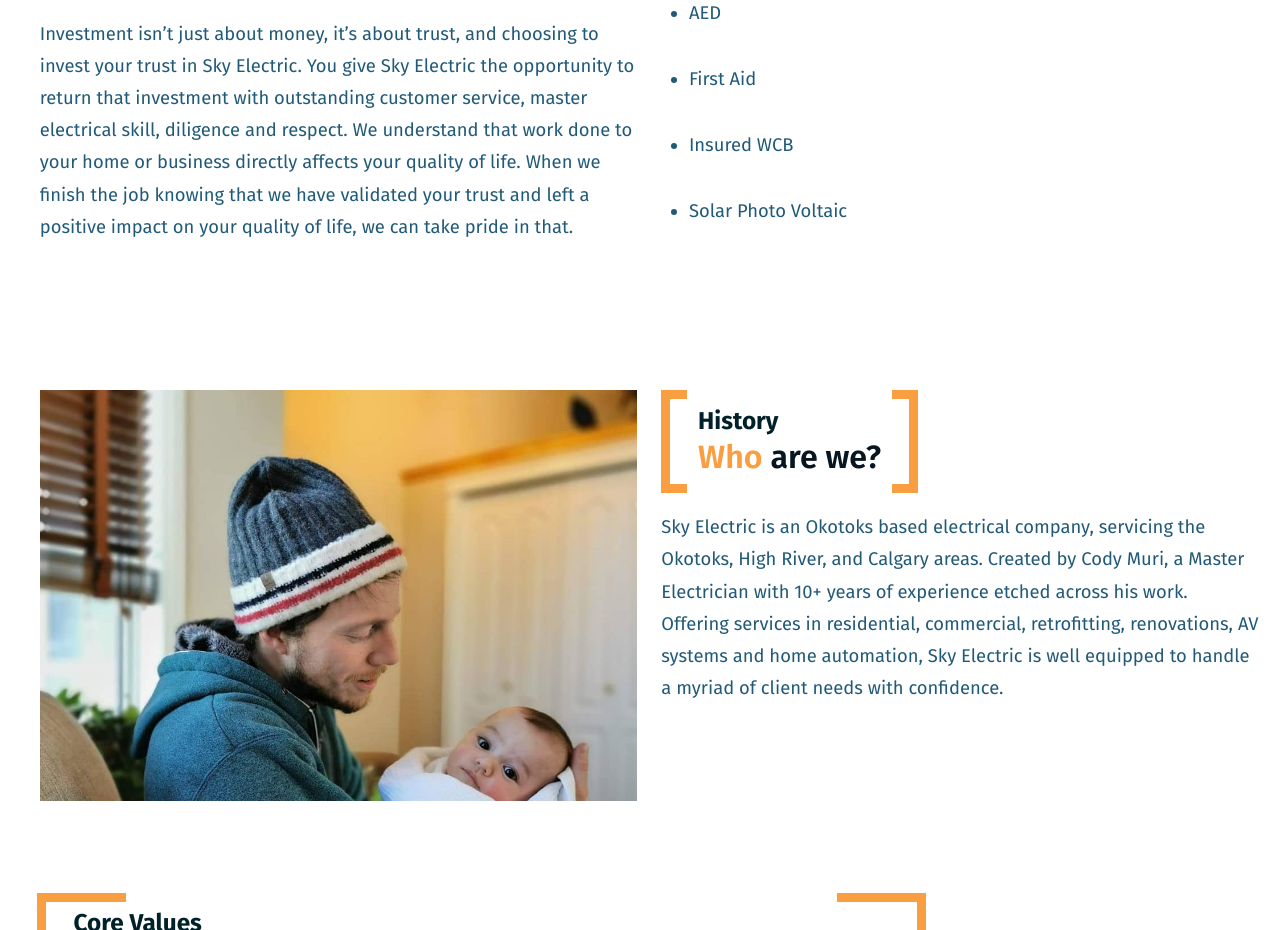
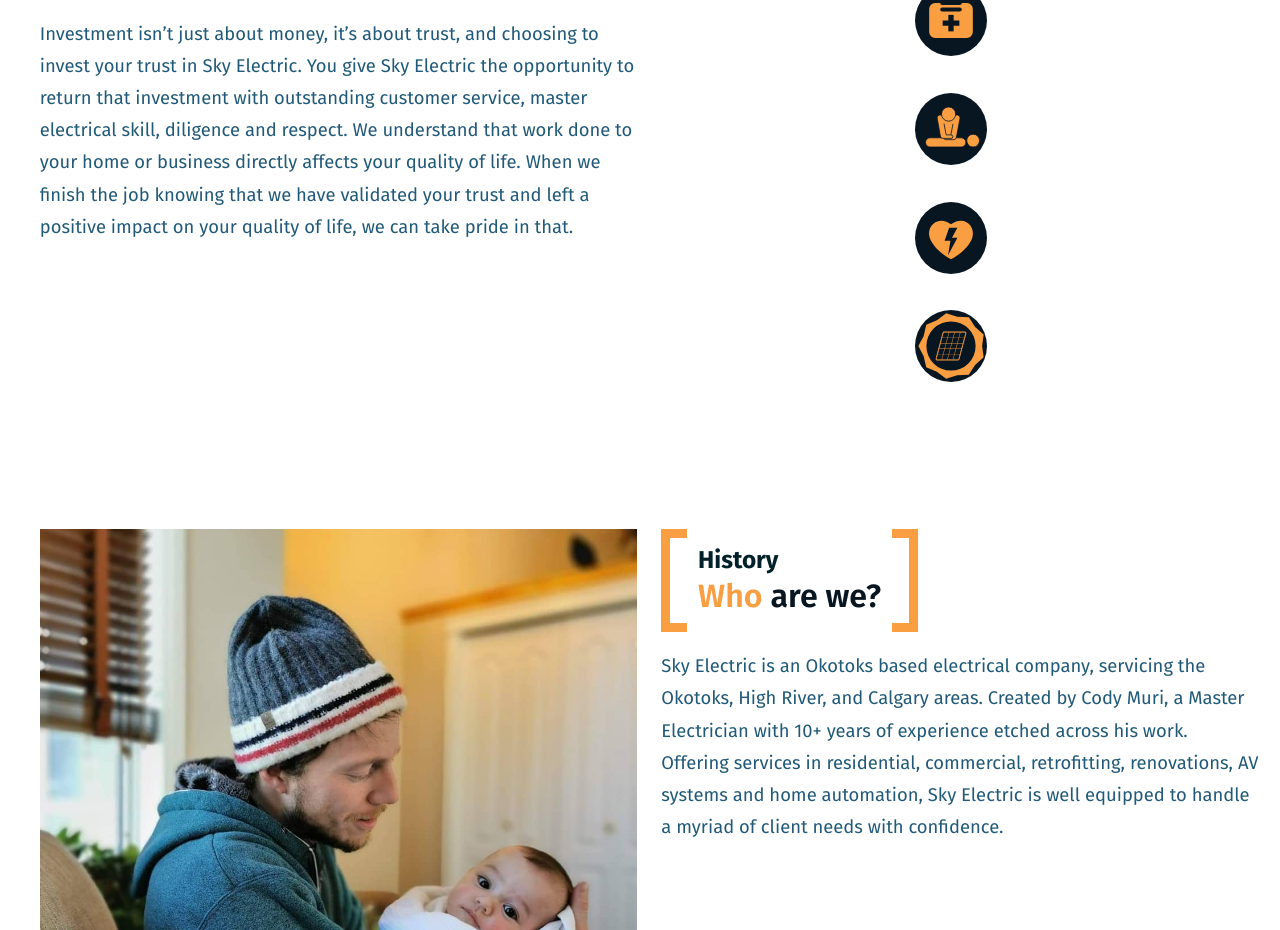
Before and after one commit to JulesRuby/skyelectric, a plain HTML site: page about.html in a window 1280 px wide. Shown: the part 632-1562 px from the top of the page. Drawn offline with Linux system fonts and the light colour scheme.

Commit message:
svg stuff

```diff
--- a/about.html
+++ b/about.html
@@ -97,7 +97,7 @@
 						<img src="./assets/images/service-placeholder-med.jpg" width="400" height="300" alt="lights placeholder">
 					</div> -->
 
-					<div class="head-body-wrap">
+					<div class="head-body-wrap row">
 
 						<!-- <header class="intro-header">
 							<h1 class="intro-heading">
@@ -105,14 +105,19 @@
 							</h1>
 							<p class="heading-subscript"><span class="accent-span">Why</span> you should choose <span class="accent-span">us</span></p>
 						</header> -->
+						<div class="cert-item"><img src="/assets/svg/wcb.svg" alt=""></div>
+						<div class="cert-item"><img src="/assets/svg/firstaid.svg" alt=""></div>
+						<div class="cert-item"><img src="/assets/svg/cpr.svg" alt=""></div>
+						<div class="cert-item"><img src="/assets/svg/aed.svg" alt=""></div>
+						<div class="cert-item"><img src="/assets/svg/solar.svg" alt=""></div>
 
-						<ul>
-							<li>CPR</li>
-							<li>AED</li>
-							<li>First Aid</li>
-							<li>Insured WCB</li>
-							<li>Solar Photo Voltaic</li>
-						</ul>
+						<!-- <ul class="cert-ul">
+							<li class="cert-item"><img src="/assets/svg/wcb.svg" alt=""></li>
+							<li class="cert-item"><img src="/assets/svg/firstaid.svg" alt=""></li>
+							<li class="cert-item"><img src="/assets/svg/cpr.svg" alt=""></li>
+							<li class="cert-item"><img src="/assets/svg/aed.svg" alt=""></li>
+							<li class="cert-item"><img src="/assets/svg/solar.svg" alt=""></li>
+						</ul> -->
 					</div>
 
 				</article>
--- a/styles/about.css
+++ b/styles/about.css
@@ -137,6 +137,7 @@
 	display: inline-block;
 	padding: var(--r4) var(--r6);
 	margin: 0 var(--r4);
+	max-width: 60ch;
 }
 
 .intro-header::before,
@@ -185,18 +186,60 @@
 	margin-top: 2rem;
 }
 
-.head-body-wrap > ul {
+/* .page-intro ul > * + * {
+	margin-top: var(--r4);
+} */
+
+
+/* .cert-ul {
 	display: flex;
-	flex-direction: column;
+	flex-wrap: wrap;
 	justify-content: space-evenly;
+	align-self: center;
+
 	flex-grow: 1;
-	list-style-type: disc;
-	padding: var(--r4) 0 var(--r4) 2.5rem;
+	width: 100%;
+
+} */
+
+.head-body-wrap.row {
+	/* flex-direction: row;
+	flex-wrap: wrap;
+	justify-content: space-around;
+	*/align-items: center;
 }
 
-.page-intro ul > * + * {
-	margin-top: var(--r4);
+.cert-item {
+	display: flex;
+
+	max-width: 7ch;
+	max-height: 7ch;
+
+	width: 100%;
+
+	margin: 1rem;
 }
+
+.cert-item img {
+	min-width: 100%;
+	min-height: 100%;
+}
+
+/* .cert-item:nth-child(1) {
+	--cert-bg: url("/assets/svg/wcb.svg");
+}
+.cert-item:nth-child(2) {
+	--cert-bg: url("/assets/svg/firstaid.svg");
+}
+.cert-item:nth-child(3) {
+	--cert-bg: url("/assets/svg/cpr.svg");
+}
+.cert-item:nth-child(4) {
+	--cert-bg: url("/assets/svg/aed.svg");
+}
+.cert-item:nth-child(5) {
+	--cert-bg: url("/assets/svg/solar.svg");
+} */
 
 .page-intro img {
 	flex-grow: 1;
--- a/styles/services.css
+++ b/styles/services.css
@@ -260,6 +260,9 @@
 
 	min-height: 60vh;
 	width: 100%;
+
+	/* Make sure hashlink anchors offest the height of the top nav when scrolling to element */
+	scroll-margin-top: var(--topbar-ht);
 }
 
 .service * + * {
--- a/styles/variables.css
+++ b/styles/variables.css
@@ -142,6 +142,7 @@
   --page-header-ht: 50vh;
   --contact-strip-ht: 5vh;
   --navbar-ht: 10vh;
+  --topbar-ht: calc(var(--contact-strip-ht) + var(--navbar-ht));
   --hero-banner-ht: calc(var(--hero-header-ht) - (var(--contact-strip-ht) + var(--navbar-ht)));
   --page-banner-ht: calc(var(--page-header-ht) - calc((var(--contact-strip-ht) + var(--navbar-ht))));
   /* --hero-banner-ht: 65vh; */
```
Also changed, not shown: index.html (+3 -3 lines), assets/svg/aed.svg (added), assets/svg/cpr.svg (added), assets/svg/firstaid.svg (added), assets/svg/solar.svg (added), assets/svg/wcb.svg (added).
